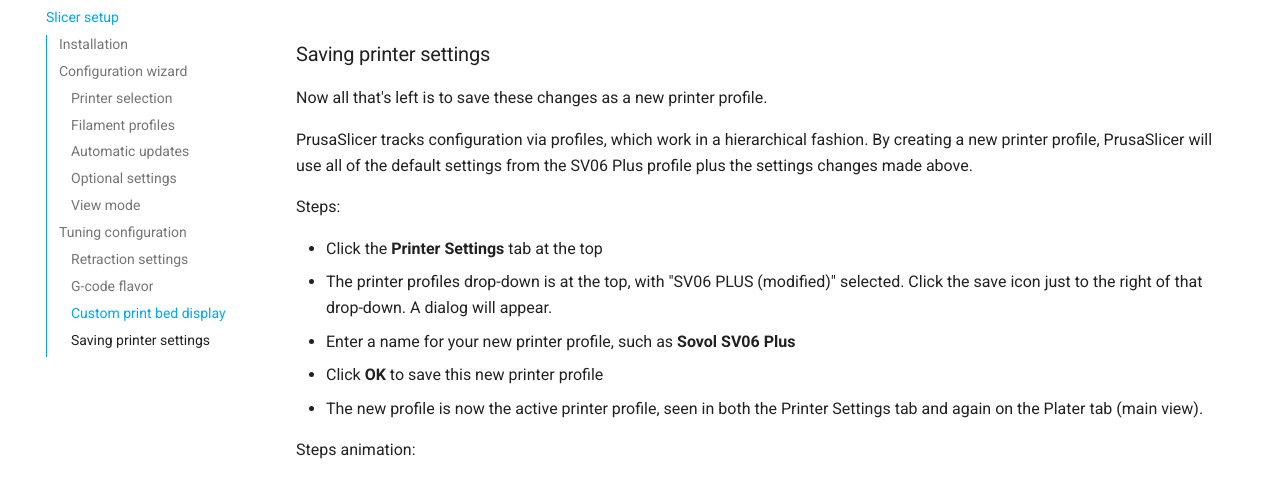
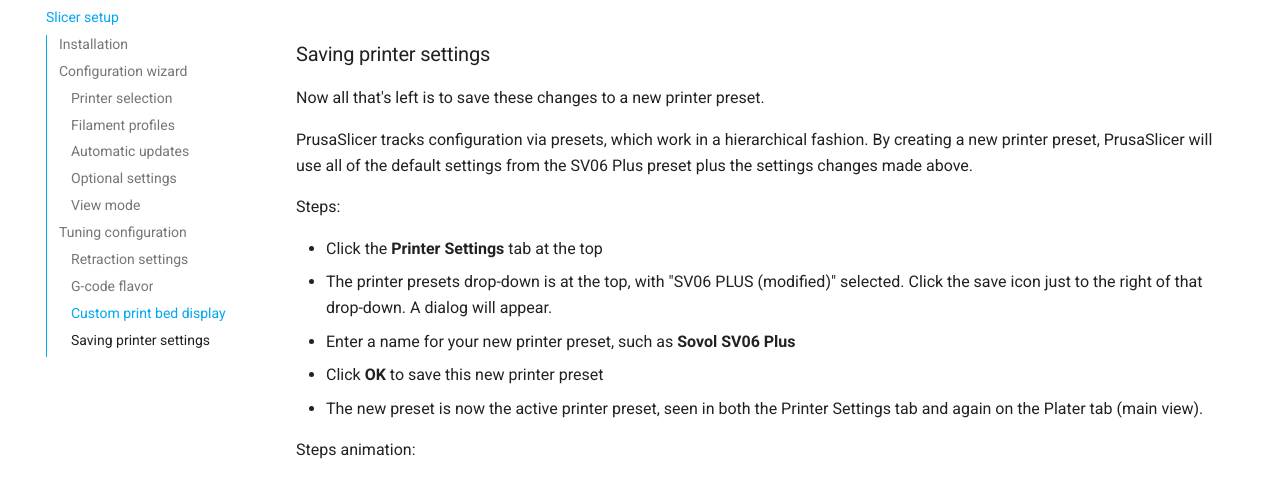
Before and after one commit to smkent/3d, an MkDocs documentation site: the page built from docs/getting-started/slicer-setup.md, in a window 1280 px wide and 900 px high, scrolled down 9722 px. Shown: the part 172-649 px from the top of the window. Built offline with MkDocs 1.6.1 and Material for MkDocs 9.7.7, drawn with Linux system fonts in a browser that asks for light colours; comment, search, counter and statistics services are not loaded; some of the changed text lies outside the part shown.

Commit message:
Update printer profile wording to use preset

```diff
--- a/docs/getting-started/slicer-setup.md
+++ b/docs/getting-started/slicer-setup.md
@@ -46,7 +46,7 @@
 ### Printer selection
 
 The first several pages in the configuration wizard lead you through the
-supported printers. By default, a Prusa printer profile is selected. Uncheck the
+supported printers. By default, a Prusa printer preset is selected. Uncheck the
 checkbox under Original Prusa MK4 Input Shaper, and click **Next** to continue.
 
 ![PrusaSlicer wizard Prusa FFF printers page][prusaslicer-wizard-2]{: class="psimg" data-gallery="pswiz"}
@@ -63,13 +63,13 @@
 ![PrusaSlicer wizard printer vendors selection page][prusaslicer-wizard-4]{: class="psimg" data-gallery="pswiz"}
 
 Now the configuration wizard provides options for selecting Sovol printers. By
-default, a SV06 profile is selected. Uncheck the **SV06** checkbox, and
+default, a SV06 preset is selected. Uncheck the **SV06** checkbox, and
 then check the **SV06 Plus 0.4mm nozzle** checkbox. Then, click **Next**.
 
-![PrusaSlicer wizard Sovol printer profiles page][prusaslicer-wizard-5]{: class="psimg" data-gallery="pswiz"}
+![PrusaSlicer wizard Sovol printer presets page][prusaslicer-wizard-5]{: class="psimg" data-gallery="pswiz"}
 
 The last printer selection page in the configuration wizard offers to provide a
-custom printer profile. Since there is a built-in profile for the SV06 Plus, a
+custom printer profile. Since there is a built-in preset for the SV06 Plus, a
 custom profile is not needed. Click **Next**.
 
 ![PrusaSlicer wizard custom printer profile page][prusaslicer-wizard-6]{: class="psimg" data-gallery="pswiz"}
@@ -87,7 +87,7 @@
 
 ### Automatic updates
 
-PrusaSlicer will check for application and configuration profile updates by
+PrusaSlicer will check for application and configuration preset updates by
 default. I recommend leaving these checked. Click **Next** to continue.
 
 ![PrusaSlicer wizard automatic updates page][prusaslicer-wizard-8]{: class="psimg" data-gallery="pswiz"}
@@ -215,26 +215,26 @@
 
 ### Saving printer settings
 
-Now all that's left is to save these changes as a new printer profile.
+Now all that's left is to save these changes to a new printer preset.
 
-PrusaSlicer tracks configuration via profiles, which work in a hierarchical
-fashion. By creating a new printer profile, PrusaSlicer will use all of the
-default settings from the SV06 Plus profile plus the settings changes made
+PrusaSlicer tracks configuration via presets, which work in a hierarchical
+fashion. By creating a new printer preset, PrusaSlicer will use all of the
+default settings from the SV06 Plus preset plus the settings changes made
 above.
 
 Steps:
 
 * Click the **Printer Settings** tab at the top
-* The printer profiles drop-down is at the top, with "SV06 PLUS (modified)" selected.
+* The printer presets drop-down is at the top, with "SV06 PLUS (modified)" selected.
   Click the save icon just to the right of that drop-down. A dialog will appear.
-* Enter a name for your new printer profile, such as **Sovol SV06 Plus**
-* Click **OK** to save this new printer profile
-* The new profile is now the active printer profile, seen in both the Printer
+* Enter a name for your new printer preset, such as **Sovol SV06 Plus**
+* Click **OK** to save this new printer preset
+* The new preset is now the active printer preset, seen in both the Printer
   Settings tab and again on the Plater tab (main view).
 
 Steps animation:
 
-![PrusaSlicer saving new printer profile][prusaslicer-save-printer-profile]{: class="psimg" data-gallery="pswiz"}
+![PrusaSlicer saving new printer preset][prusaslicer-save-printer-preset]{: class="psimg" data-gallery="pswiz"}
 
 
 [catfisher4-build-plate-package]: https://www.printables.com/model/534551-sovol-sv06-plus-build-plate-package-texture-and-mo
@@ -248,7 +248,7 @@
 [prusaslicer-github-releases]: https://github.com/prusa3d/PrusaSlicer/releases
 [prusaslicer-init-1]: ../img/prusaslicer-init-1.png
 [prusaslicer-retraction-settings]: ../img/prusaslicer-retraction-settings.gif
-[prusaslicer-save-printer-profile]: ../img/prusaslicer-save-printer-profile.gif
+[prusaslicer-save-printer-preset]: ../img/prusaslicer-save-printer-preset.gif
 [prusaslicer-ssl-certs]: ../img/prusaslicer-ssl-certs.png
 [prusaslicer-wizard-10]: ../img/prusaslicer-wizard-10.png
 [prusaslicer-wizard-11]: ../img/prusaslicer-wizard-11.png
```
Also changed, not shown: docs/img/prusaslicer-save-printer-preset.gif (renamed from docs/img/prusaslicer-save-printer-profile.gif).
